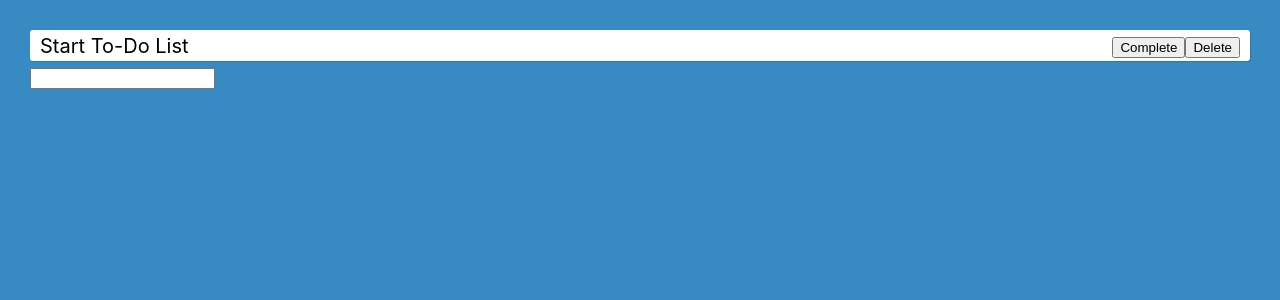
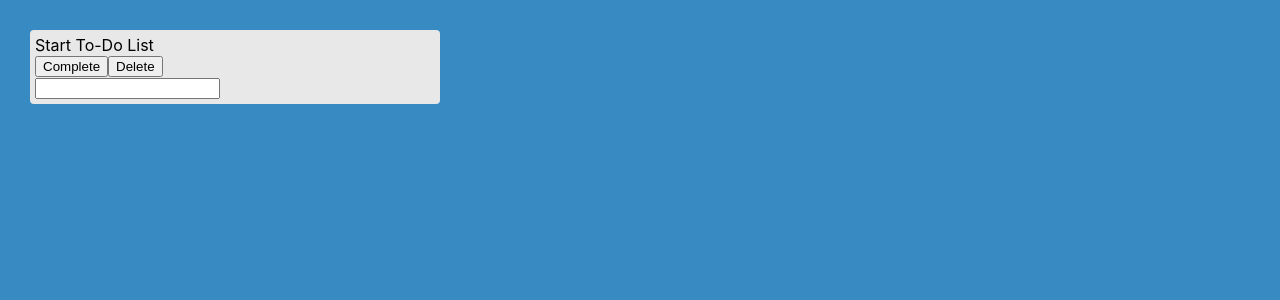
Before and after one commit to kennethvtruong/To-Do-App, a React (Create React App) app: page / in a window 1280 px wide. Shown: the top 300 px of the page. Built offline with nearby package versions, Linux system fonts and the light colour scheme.

Commit message:
second commit

```diff
--- a/src/App.js
+++ b/src/App.js
@@ -1,46 +1,46 @@
 import './App.css';
 import React from 'react';
-import { Todo } from './components/Todo.js'
-import { TodoForm } from './components/TodoForm.js'
+import { Task } from './components/Task.js'
+import { TaskForm } from './components/TaskForm.js'
 
 
 function App() {
-  const [toDo, setToDos] = React.useState([
+  const [tasks, setTasks] = React.useState([
     {text: "Start To-Do List",
     isCompleted: false}
 
   ]);
 
-  const addToDo = text => {
-    const newTodos = [...toDo, { text }];
-    setToDos(newTodos);
+  const addTask = text => {
+    const newTasks = [...tasks, { text }];
+    setTasks(newTasks);
   };
 
-  const completeTodo =  index => {
-    const newTodos = [...toDo];
-    newTodos[index].isCompleted = true;
-    setToDos(newTodos)
+  const completeTask =  index => {
+    const newTasks = [...tasks];
+    newTasks[index].isCompleted = true;
+    setTasks(newTasks)
   };
 
-  const removeTodo = index => {
-    const newTodos = [...toDo];
-    newTodos.splice(index, 1);
-    setToDos(newTodos)
+  const removeTask = index => {
+    const newTasks = [...tasks];
+    newTasks.splice(index, 1);
+    setTasks(newTasks)
   };
 
   return (
     <div className="app">
-      <div className="toDo-list">
-        {toDo.map((toDo, index) => (
-          <Todo
+      <div className="todo-list">
+        {tasks.map((tasks, index) => (
+          <Task
             key={index}
             index={index}
-            toDo={toDo}
-            completeTodo={completeTodo}
-            removeTodo={removeTodo}
+            tasks={tasks}
+            completeTask={completeTask}
+            removeTask={removeTask}
             />
         ))}
-        <TodoForm addToDo={addToDo} />
+        <TaskForm addTask={addTask} />
       </div>
     </div>
   );
--- /dev/null
+++ b/src/components/Task.js
@@ -0,0 +1,15 @@
+import React from 'react'
+
+export function Task({ tasks, index, completeTask, removeTask }) {
+    return (
+      <div
+        className="tasks"
+        style={{ textDecoration: tasks.isCompleted ? "line-through": ""}}>
+          {tasks.text}
+          <div>
+            <button onClick={() => completeTask(index)}>Complete</button>
+            <button onClick={() => removeTask(index)}>Delete</button>
+          </div>
+        </div>
+    )
+  }
--- a/src/components/TodoForm.js
+++ b/src/components/TaskForm.js
@@ -1,12 +1,12 @@
 import React from 'react';
 
-export function TodoForm({ addToDo }) {
+export function TaskForm({ addTask }) {
     const [value, setValue] = React.useState("");
 
     const handleSubmit = e => {
       e.preventDefault();
       if(!value) return;
-      addToDo(value);
+      addTask(value);
       setValue("")
     };
 
--- a/src/components/Todo.js
+++ /dev/null
@@ -1,15 +0,0 @@
-import React from 'react'
-
-export function Todo({ toDo, index, completeTodo, removeTodo }) {
-    return (
-      <div
-        className="toDo"
-        style={{ textDecoration: toDo.isCompleted ? "line-through": ""}}>
-          {toDo.text}
-          <div>
-            <button onClick={() => completeTodo(index)}>Complete</button>
-            <button onClick={() => removeTodo(index)}>Delete</button>
-          </div>
-        </div>
-    )
-  }
```
Also changed, not shown: 1 other file (tests, documents, lock files or other folders).
